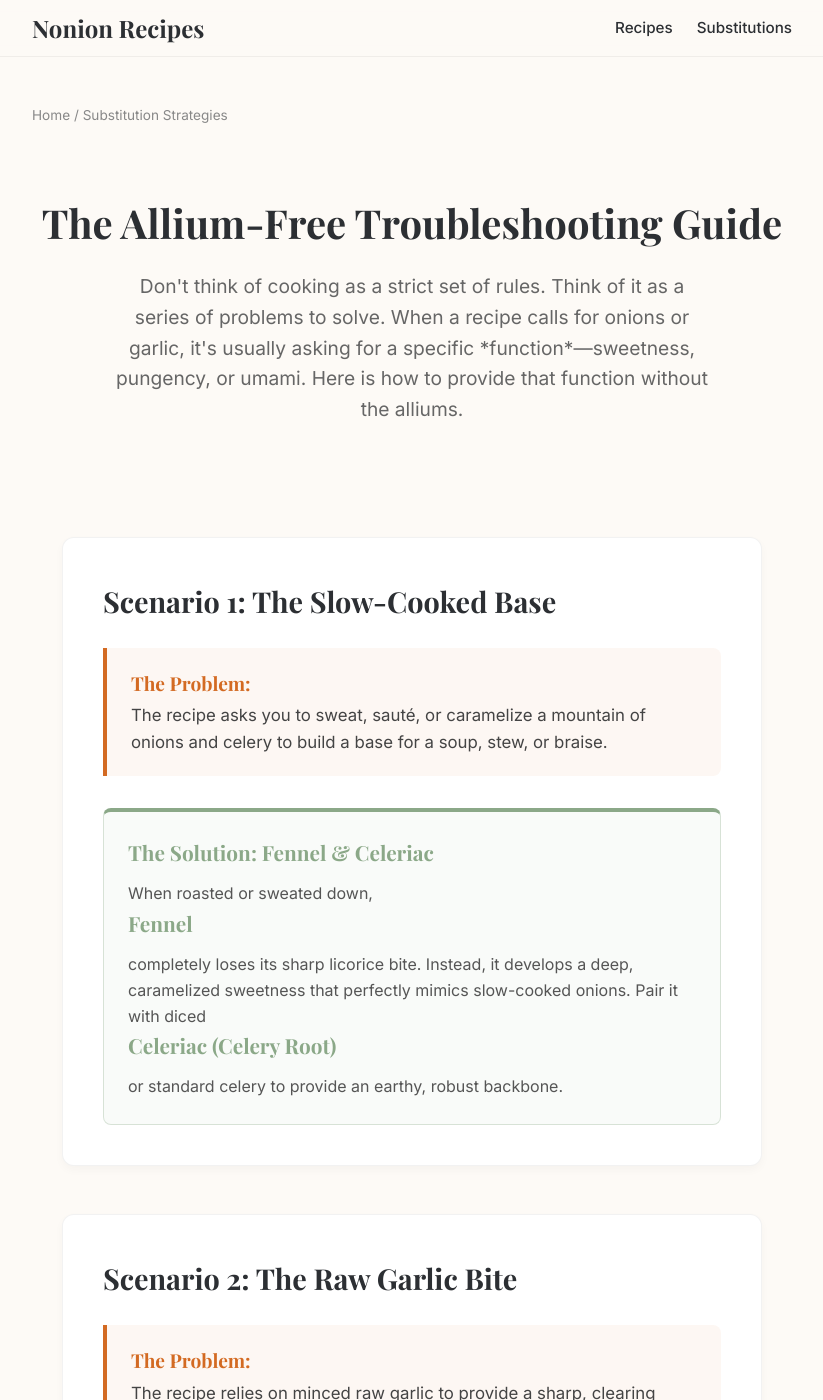
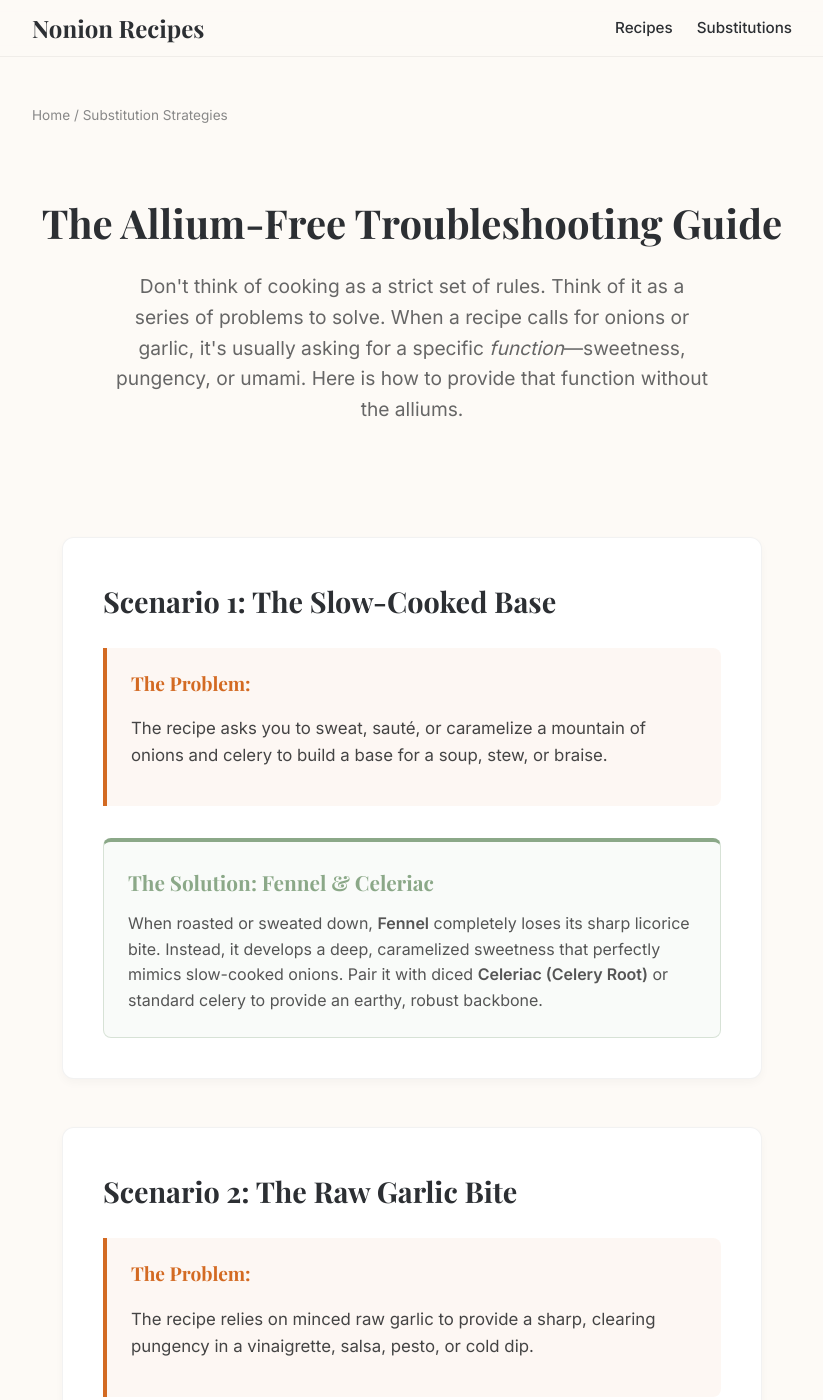
Before and after one commit to tomo-otsuka/nonion-recipes, a Jekyll site: the page built from substitutions.html, in a window 1280 px wide and 1400 px high. Shown: the whole window, without its empty margins (228-1051 px from the left). Built offline with Jekyll 4.4.1, drawn with Linux system fonts in a browser that asks for light colours; some web fonts are replaced; some of the changed text lies outside the part shown.

Commit message:
Fix CSS font inheritance bug and update umami wording

```diff
--- a/assets/css/style.css
+++ b/assets/css/style.css
@@ -452,11 +452,11 @@ hr {
   }
 }
 
-.problem-statement strong {
+.problem-title {
   color: var(--accent-dashi);
   font-family: var(--font-serif);
   font-size: 1.2rem;
-  display: block;
+  margin-top: 0;
   margin-bottom: 0.25rem;
 }
 
@@ -475,11 +475,11 @@ hr {
   }
 }
 
-.solution-box strong {
+.solution-title {
   color: var(--accent-fennel);
   font-family: var(--font-serif);
   font-size: 1.3rem;
-  display: block;
+  margin-top: 0;
   margin-bottom: 0.75rem;
 }
 
--- a/substitutions.html
+++ b/substitutions.html
@@ -6,7 +6,7 @@ permalink: /substitutions/
 
 <div class="substitutions-header intro">
   <h2>The Allium-Free Troubleshooting Guide</h2>
-  <p>Don't think of cooking as a strict set of rules. Think of it as a series of problems to solve. When a recipe calls for onions or garlic, it's usually asking for a specific *function*—sweetness, pungency, or umami. Here is how to provide that function without the alliums.</p>
+  <p>Don't think of cooking as a strict set of rules. Think of it as a series of problems to solve. When a recipe calls for onions or garlic, it's usually asking for a specific <em>function</em>—sweetness, pungency, or umami. Here is how to provide that function without the alliums.</p>
 </div>
 
 <div class="troubleshooting-guide">
@@ -14,11 +14,12 @@ permalink: /substitutions/
     <h3>Scenario 1: The Slow-Cooked Base</h3>
 
     <div class="problem-statement">
-      <strong>The Problem:</strong> The recipe asks you to sweat, sauté, or caramelize a mountain of onions and celery to build a base for a soup, stew, or braise.
+      <h4 class="problem-title">The Problem:</h4>
+      <p>The recipe asks you to sweat, sauté, or caramelize a mountain of onions and celery to build a base for a soup, stew, or braise.</p>
     </div>
 
     <div class="solution-box">
-      <strong>The Solution: Fennel & Celeriac</strong>
+      <h4 class="solution-title">The Solution: Fennel & Celeriac</h4>
       <p>When roasted or sweated down, <strong>Fennel</strong> completely loses its sharp licorice bite. Instead, it develops a deep, caramelized sweetness that perfectly mimics slow-cooked onions. Pair it with diced <strong>Celeriac (Celery Root)</strong> or standard celery to provide an earthy, robust backbone.</p>
     </div>
   </div>
@@ -27,11 +28,12 @@ permalink: /substitutions/
     <h3>Scenario 2: The Raw Garlic Bite</h3>
 
     <div class="problem-statement">
-      <strong>The Problem:</strong> The recipe relies on minced raw garlic to provide a sharp, clearing pungency in a vinaigrette, salsa, pesto, or cold dip.
+      <h4 class="problem-title">The Problem:</h4>
+      <p>The recipe relies on minced raw garlic to provide a sharp, clearing pungency in a vinaigrette, salsa, pesto, or cold dip.</p>
     </div>
 
     <div class="solution-box">
-      <strong>The Solution: Mustard Powder, Ginger & Horseradish</strong>
+      <h4 class="solution-title">The Solution: Mustard Powder, Ginger & Horseradish</h4>
       <p>Raw garlic provides a specific chemical heat. To replicate that "bite", add a tiny pinch of dry <strong>Mustard Powder</strong> or a dab of <strong>Horseradish</strong>. If the flavor profile leans Asian or tropical, finely grated fresh <strong>Ginger</strong> provides excellent sharpness. Finally, a heavy hand with fresh herbs (like basil or mint) can distract the palate and provide necessary top-notes.</p>
     </div>
   </div>
@@ -40,11 +42,12 @@ permalink: /substitutions/
     <h3>Scenario 3: The Savory Dry Rub</h3>
 
     <div class="problem-statement">
-      <strong>The Problem:</strong> The recipe uses heavy amounts of garlic powder or onion powder for a dry rub on meats, or as a primary seasoning for roasted vegetables.
+      <h4 class="problem-title">The Problem:</h4>
+      <p>The recipe uses heavy amounts of garlic powder or onion powder for a dry rub on meats, or as a primary seasoning for roasted vegetables.</p>
     </div>
 
     <div class="solution-box">
-      <strong>The Solution: Asafoetida (Hing) & MSG</strong>
+      <h4 class="solution-title">The Solution: Asafoetida (Hing) & MSG</h4>
       <p><strong>Asafoetida (Hing)</strong> is a staple in Indian cooking. When a tiny pinch is bloomed in hot oil or butter, it transforms into an incredibly savory aroma that closely resembles leeks or garlic. <em>(Note: Always check the label to ensure your brand isn't cut with wheat or allium powders if you have severe allergies.)</em> Pair this with a tiny pinch of <strong>MSG</strong> to replace the deeply satisfying depth that garlic powder brings to a crust.</p>
     </div>
   </div>
@@ -53,12 +56,13 @@ permalink: /substitutions/
     <h3>Scenario 4: The Broth Backbone</h3>
 
     <div class="problem-statement">
-      <strong>The Problem:</strong> The recipe uses an onion-heavy stock or relies on garlic for a lingering, savory satiation in a broth.
+      <h4 class="problem-title">The Problem:</h4>
+      <p>The recipe uses an onion-heavy stock or relies on garlic for a lingering, savory satiation in a broth.</p>
     </div>
 
     <div class="solution-box">
-      <strong>The Solution: Hondashi, Miso & Tomato Paste</strong>
-      <p>To build a deep umami backbone quickly, reach for <strong>Hondashi (Dashi powder)</strong>. It provides an immediate, meaty satiation. If the broth needs darkness and complexity, use a spoonful of <strong>Miso Paste</strong> or cook down <strong>Tomato Paste</strong> in oil until it turns brick-red (pincé) to concentrate its savory-sweet flavors.</p>
+      <h4 class="solution-title">The Solution: Hondashi, Miso & Tomato Paste</h4>
+      <p>To build a deep umami backbone quickly, reach for <strong>Hondashi (Dashi powder)</strong>. It provides an immediate, savory richness. If the broth needs darkness and complexity, use a spoonful of <strong>Miso Paste</strong> or cook down <strong>Tomato Paste</strong> in oil until it turns brick-red (pincé) to concentrate its savory-sweet flavors.</p>
     </div>
   </div>
 </div>
```
